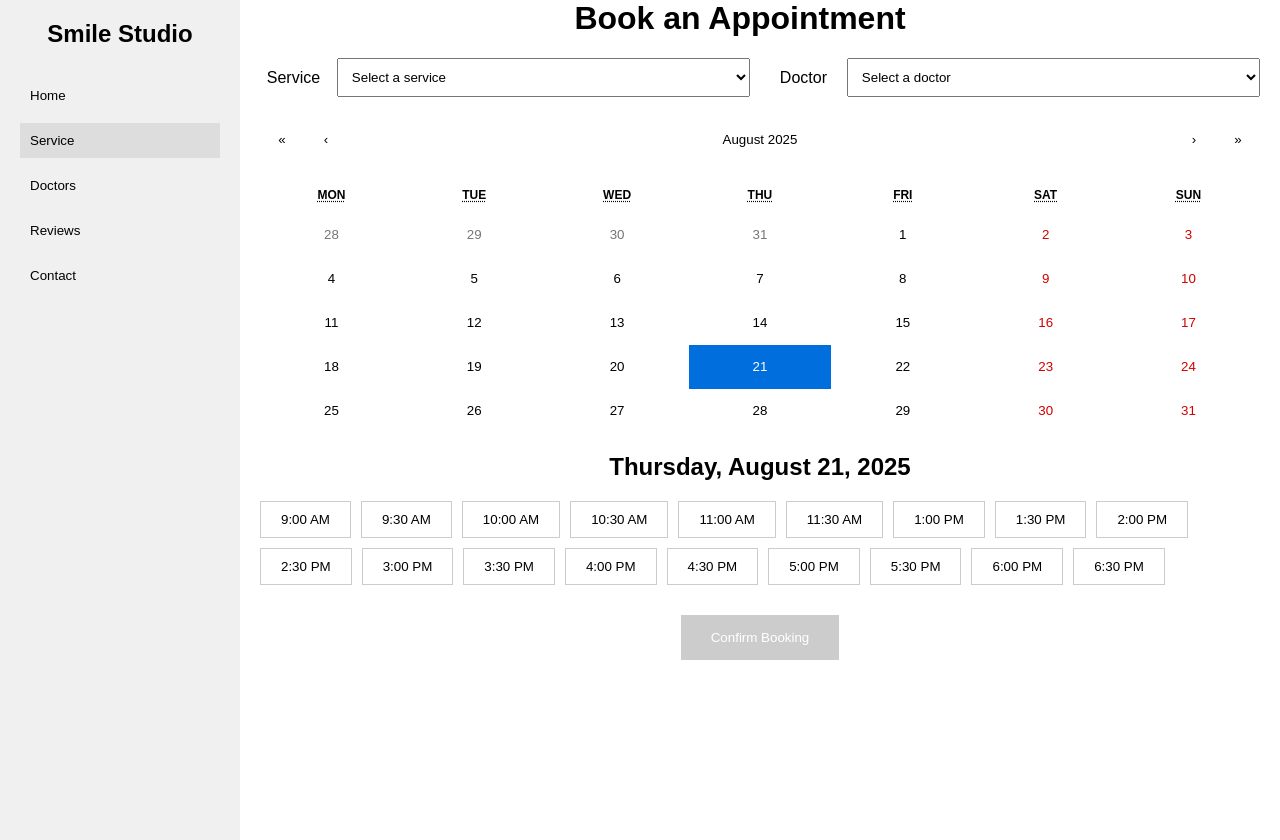
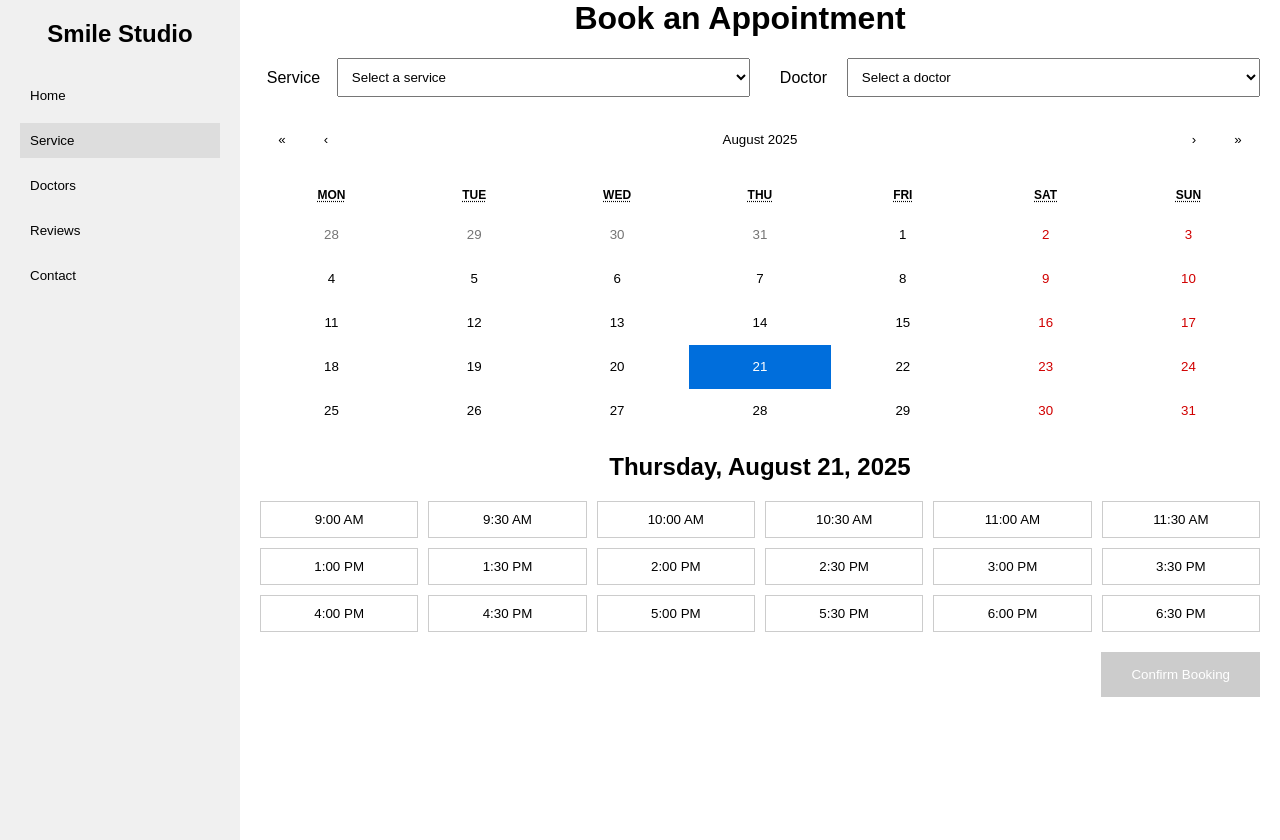
Before and after one commit to 0Aaheed0/Aaheed, a React (Create React App) app: page / in a window 1280 px wide. Built offline with nearby package versions, Linux system fonts and the light colour scheme.

Commit message:
Updated service times and calender

```diff
--- a/src/Service.css
+++ b/src/Service.css
@@ -67,7 +67,7 @@
 }
 
 .calendar-container {
-  margin-top: 20px;
+  margin: 20px auto 0;
 }
 
 .react-calendar {
@@ -82,21 +82,31 @@
 }
 
 .time-slots {
-  display: flex;
-  flex-wrap: wrap;
+  display: grid;
+  grid-template-columns: repeat(6, 1fr);
   gap: 10px;
   margin-top: 10px;
 }
 
 .time-slots button {
-  padding: 10px 20px;
+  padding: 10px;
   border: 1px solid #ccc;
   background-color: #fff;
   cursor: pointer;
 }
 
+.time-slots button.selected {
+  background-color: #007bff;
+  color: #fff;
+}
+
+.confirm-button-container {
+    display: flex;
+    justify-content: flex-end;
+    margin-top: 20px;
+}
+
 .confirm-booking {
-  margin-top: 30px;
   padding: 15px 30px;
   border: none;
   background-color: #ccc;
--- a/src/Service.js
+++ b/src/Service.js
@@ -59,29 +59,31 @@ const Service = () => {
         <div className="time-container">
           <h2>{date.toLocaleDateString('en-US', { weekday: 'long', year: 'numeric', month: 'long', day: 'numeric' })}</h2>
           <div className="time-slots">
-            <button onClick={() => setTime('9:00 AM')}>9:00 AM</button>
-            <button onClick={() => setTime('9:30 AM')}>9:30 AM</button>
-            <button onClick={() => setTime('10:00 AM')}>10:00 AM</button>
-            <button onClick={() => setTime('10:30 AM')}>10:30 AM</button>
-            <button onClick={() => setTime('11:00 AM')}>11:00 AM</button>
-            <button onClick={() => setTime('11:30 AM')}>11:30 AM</button>
-            <button onClick={() => setTime('1:00 PM')}>1:00 PM</button>
-            <button onClick={() => setTime('1:30 PM')}>1:30 PM</button>
-            <button onClick={() => setTime('2:00 PM')}>2:00 PM</button>
-            <button onClick={() => setTime('2:30 PM')}>2:30 PM</button>
-            <button onClick={() => setTime('3:00 PM')}>3:00 PM</button>
-            <button onClick={() => setTime('3:30 PM')}>3:30 PM</button>
-            <button onClick={() => setTime('4:00 PM')}>4:00 PM</button>
-            <button onClick={() => setTime('4:30 PM')}>4:30 PM</button>
-            <button onClick={() => setTime('5:00 PM')}>5:00 PM</button>
-            <button onClick={() => setTime('5:30 PM')}>5:30 PM</button>
-            <button onClick={() => setTime('6:00 PM')}>6:00 PM</button>
-            <button onClick={() => setTime('6:30 PM')}>6:30 PM</button>
+            <button className={time === '9:00 AM' ? 'selected' : ''} onClick={() => setTime('9:00 AM')}>9:00 AM</button>
+            <button className={time === '9:30 AM' ? 'selected' : ''} onClick={() => setTime('9:30 AM')}>9:30 AM</button>
+            <button className={time === '10:00 AM' ? 'selected' : ''} onClick={() => setTime('10:00 AM')}>10:00 AM</button>
+            <button className={time === '10:30 AM' ? 'selected' : ''} onClick={() => setTime('10:30 AM')}>10:30 AM</button>
+            <button className={time === '11:00 AM' ? 'selected' : ''} onClick={() => setTime('11:00 AM')}>11:00 AM</button>
+            <button className={time === '11:30 AM' ? 'selected' : ''} onClick={() => setTime('11:30 AM')}>11:30 AM</button>
+            <button className={time === '1:00 PM' ? 'selected' : ''} onClick={() => setTime('1:00 PM')}>1:00 PM</button>
+            <button className={time === '1:30 PM' ? 'selected' : ''} onClick={() => setTime('1:30 PM')}>1:30 PM</button>
+            <button className={time === '2:00 PM' ? 'selected' : ''} onClick={() => setTime('2:00 PM')}>2:00 PM</button>
+            <button className={time === '2:30 PM' ? 'selected' : ''} onClick={() => setTime('2:30 PM')}>2:30 PM</button>
+            <button className={time === '3:00 PM' ? 'selected' : ''} onClick={() => setTime('3:00 PM')}>3:00 PM</button>
+            <button className={time === '3:30 PM' ? 'selected' : ''} onClick={() => setTime('3:30 PM')}>3:30 PM</button>
+            <button className={time === '4:00 PM' ? 'selected' : ''} onClick={() => setTime('4:00 PM')}>4:00 PM</button>
+            <button className={time === '4:30 PM' ? 'selected' : ''} onClick={() => setTime('4:30 PM')}>4:30 PM</button>
+            <button className={time === '5:00 PM' ? 'selected' : ''} onClick={() => setTime('5:00 PM')}>5:00 PM</button>
+            <button className={time === '5:30 PM' ? 'selected' : ''} onClick={() => setTime('5:30 PM')}>5:30 PM</button>
+            <button className={time === '6:00 PM' ? 'selected' : ''} onClick={() => setTime('6:00 PM')}>6:00 PM</button>
+            <button className={time === '6:30 PM' ? 'selected' : ''} onClick={() => setTime('6:30 PM')}>6:30 PM</button>
           </div>
         </div>
-        <button className={`confirm-booking ${isBookingEnabled ? 'enabled' : ''}`} disabled={!isBookingEnabled}>
-          Confirm Booking
-        </button>
+        <div className="confirm-button-container">
+          <button className={`confirm-booking ${isBookingEnabled ? 'enabled' : ''}`} disabled={!isBookingEnabled}>
+            Confirm Booking
+          </button>
+        </div>
       </div>
     </div>
   );
```
